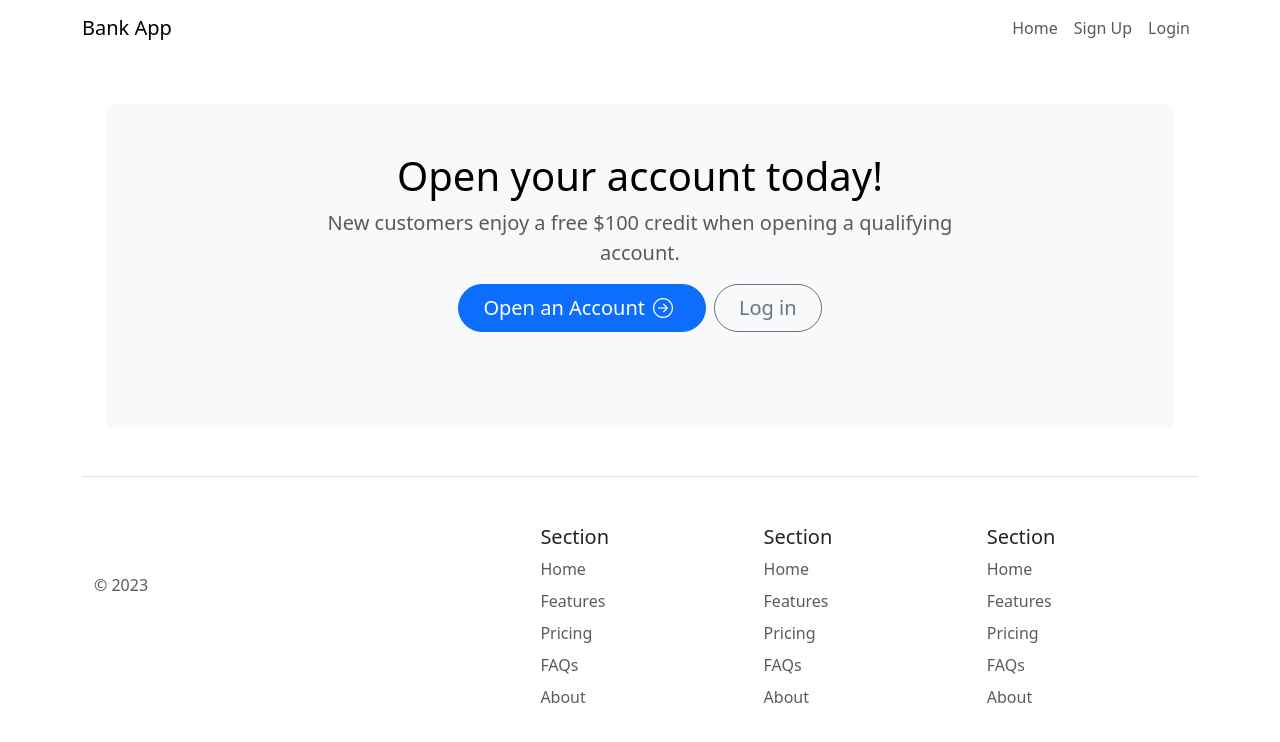
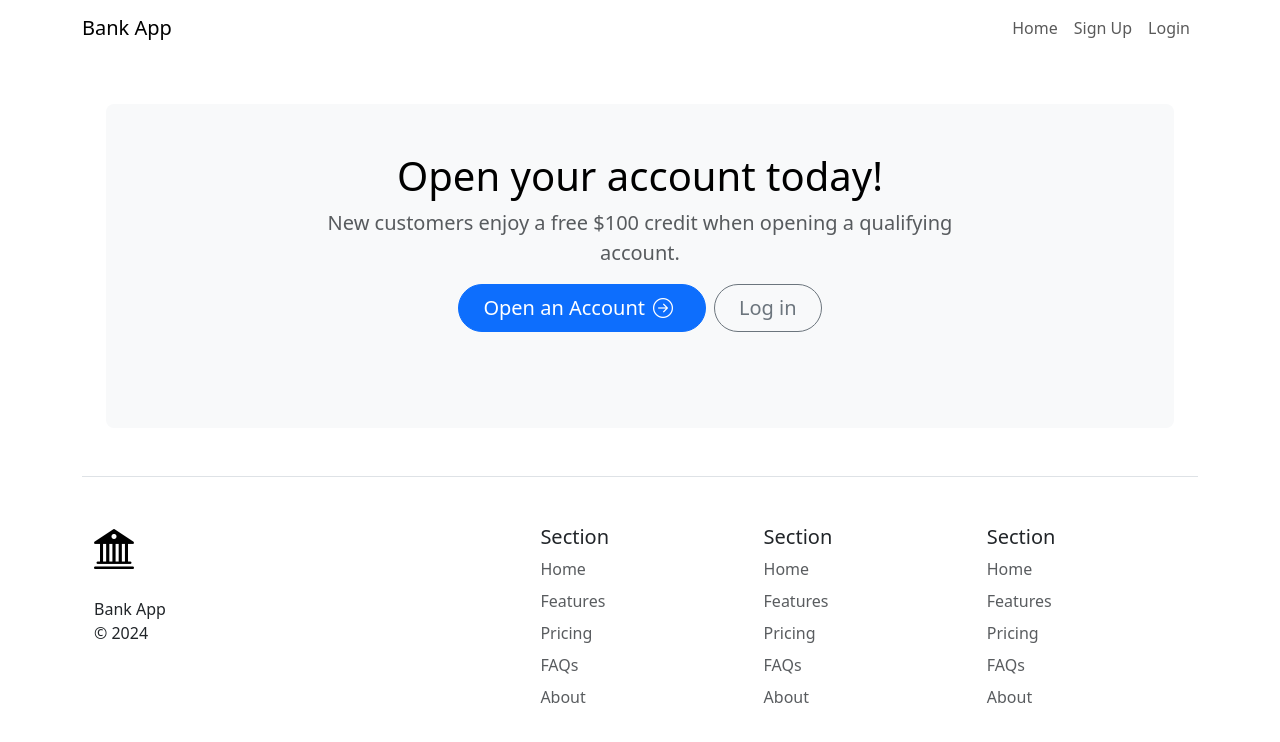
Before and after one commit to spencerlelswick/bank-app, an Angular app in the folder client/: page /home in a window 1280 px wide. Shown: the top 742 px of the page. Built offline with nearby package versions, Linux system fonts and the light colour scheme.

Commit message:
Adds dynamic date to footer

```diff
--- a/client/src/app/footer/footer.component.html
+++ b/client/src/app/footer/footer.component.html
@@ -1,12 +1,13 @@
 <div class="container">
   <footer class="row row-cols-1 row-cols-sm-2 row-cols-md-5 py-5 my-5 border-top">
     <div class="col mb-3">
-      <a href="/" class="d-flex align-items-center mb-3 link-body-emphasis text-decoration-none">
-        <svg class="bi me-2" width="40" height="32">
-          <use xlink:href="#bootstrap" />
-        </svg>
+      <a href="/home" class="d-flex align-items-center mb-3 link-body-emphasis text-decoration-none">
+        <i class="bi bi-bank2 h1"></i>
       </a>
-      <p class="text-body-secondary">&copy; 2023</p>
+      <p>
+        Bank App <br>
+        &copy; {{date}}
+      </p>
     </div>
 
     <div class="col mb-3">
--- a/client/src/app/footer/footer.component.ts
+++ b/client/src/app/footer/footer.component.ts
@@ -7,4 +7,6 @@ import { Component } from '@angular/core';
 })
 export class FooterComponent {
 
+  date = new Date().getFullYear()
+
 }
```
